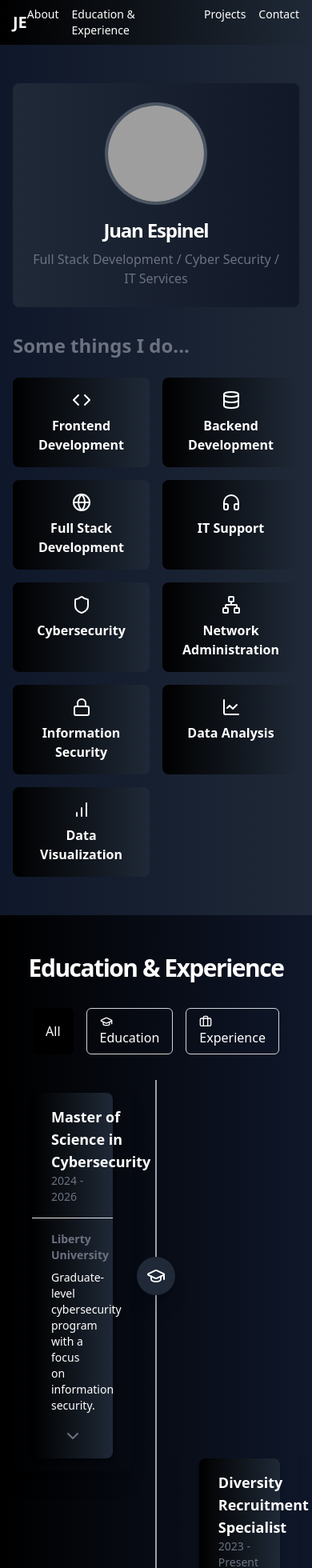
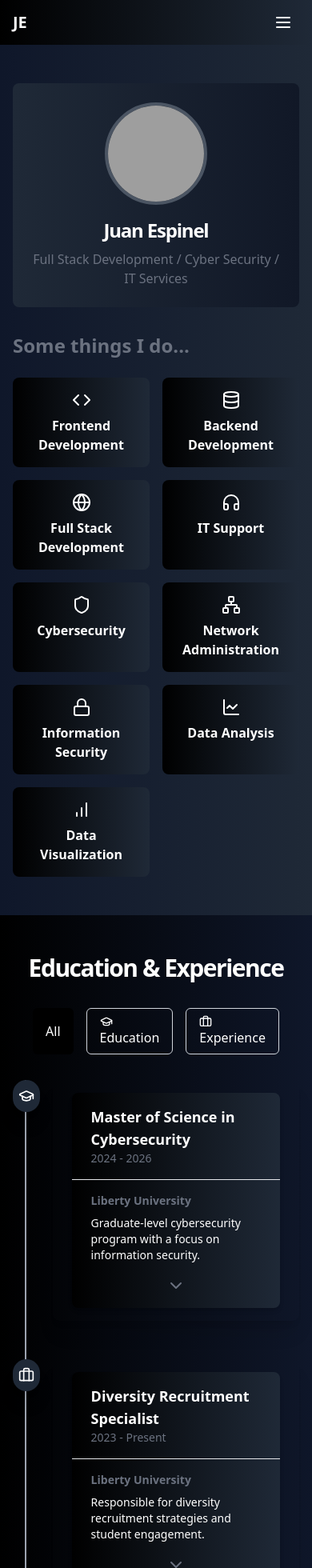
Before and after one commit to jespinelbueno/portfolio-website, a Next.js app: page / in a window 390 px wide. Shown: the top 1960 px of the page at 80% size. Built offline with nearby package versions, Linux system fonts and the light colour scheme; grey boxes are pictures that could not be loaded.

Commit message:
Mobile Experiece Update

```diff
--- a/components/Education&Experience.tsx
+++ b/components/Education&Experience.tsx
@@ -76,72 +76,62 @@ const timelineItems: TimelineItem[] = [
 
 
   export function EducationExperience() {
-  const [expandedItems, setExpandedItems] = useState<number[]>([])
-  const [filter, setFilter] = useState<'all' | 'education' | 'experience'>('all')
-  const [progress, setProgress] = useState(0)
+    const [expandedItems, setExpandedItems] = useState<number[]>([]);
+    const [filter, setFilter] = useState<"all" | "education" | "experience">("all");
+    const [progress, setProgress] = useState(0);
 
     const toggleItem = (index: number) => {
-    setExpandedItems(prev =>
-      prev.includes(index)
-        ? prev.filter(i => i !== index)
-        : [...prev, index]
-    )
-  }
+      setExpandedItems((prev) =>
+        prev.includes(index) ? prev.filter((i) => i !== index) : [...prev, index]
+      );
+    };
 
-  const filteredItems = timelineItems.filter(item =>
-    filter === 'all' || item.type === filter
-  )
+    const filteredItems = timelineItems.filter((item) => filter === "all" || item.type === filter);
 
     useEffect(() => {
       const handleScroll = () => {
-      const scrollPosition = window.scrollY
-      const windowHeight = window.innerHeight
-      const fullHeight = document.documentElement.scrollHeight
-      const newProgress = (scrollPosition / (fullHeight - windowHeight)) * 100
-      setProgress(newProgress)
-    }
+        const scrollPosition = window.scrollY;
+        const windowHeight = window.innerHeight;
+        const fullHeight = document.documentElement.scrollHeight;
+        const newProgress = (scrollPosition / (fullHeight - windowHeight)) * 100;
+        setProgress(newProgress);
+      };
 
-    window.addEventListener('scroll', handleScroll)
-    return () => window.removeEventListener('scroll', handleScroll)
-  }, [])
+      window.addEventListener("scroll", handleScroll);
+      return () => window.removeEventListener("scroll", handleScroll);
+    }, []);
 
     return (
-    <section className="w-full pt-12 pb-6 md:pt-24 md:pb-12 lg:pt-32 lg:pb16  bg-gradient-to-r text-white from-black to-slate-900" id="education-experience">
+      <section
+        className="w-full pt-12 pb-6 md:pt-24 md:pb-12 lg:pt-32 lg:pb16 bg-gradient-to-r text-white from-black to-slate-900"
+        id="education-experience"
+      >
         <div className="container px-4 md:px-6 max-w-5xl mx-auto">
           <h2 className="text-3xl font-bold tracking-tighter sm:text-4xl md:text-5xl mb-8 text-center">
             Education & Experience
           </h2>
           <div className="flex justify-center space-x-4 mb-8">
-          <Button
-            onClick={() => setFilter('all')}
-            variant={filter === 'all' ? 'default' : 'outline'}
-          >
+            <Button onClick={() => setFilter("all")} variant={filter === "all" ? "default" : "outline"}>
               All
             </Button>
-          <Button
-            onClick={() => setFilter('education')}
-            variant={filter === 'education' ? 'default' : 'outline'}
-          >
+            <Button onClick={() => setFilter("education")} variant={filter === "education" ? "default" : "outline"}>
               <GraduationCap className="mr-2 h-4 w-4" />
               Education
             </Button>
-          <Button
-            onClick={() => setFilter('experience')}
-            variant={filter === 'experience' ? 'default' : 'outline'}
-          >
+            <Button onClick={() => setFilter("experience")} variant={filter === "experience" ? "default" : "outline"}>
               <Briefcase className="mr-2 h-4 w-4" />
               Experience
             </Button>
           </div>
           <div className="relative">
-          {/* Vertical line */}
-          <div className="absolute left-1/2 transform -translate-x-1/2 w-0.5 h-full bg-gray-400" />
-          {/* Progress indicator */}
+            {/* Vertical Line */}
+            <div className="absolute left-1/2 transform -translate-x-1/2 w-0.5 h-full bg-gray-400 max-[570px]:left-4" />
+            {/* Progress Indicator */}
             <div
-            className="absolute left-1/2 transform -translate-x-1/2 w-0.5  bg-gray-500 dark:bg-blue-400 transition-all duration-300 ease-out"
+              className="absolute left-1/2 transform -translate-x-1/2 w-0.5 bg-gray-500 dark:bg-blue-400 transition-all duration-300 ease-out max-[570px]:left-4"
               style={{ height: `${progress}%` }}
             />
-
+            {/* Timeline Items */}
             <AnimatePresence>
               {filteredItems.map((item, index) => (
                 <motion.div
@@ -150,24 +140,23 @@ export function EducationExperience() {
                   animate={{ opacity: 1, y: 0 }}
                   exit={{ opacity: 0, y: -50 }}
                   transition={{ duration: 0.5 }}
-                className={`mb-12 flex justify-between items-center w-full ${
-                  index % 2 === 0 ? 'flex-row-reverse left-timeline' : 'right-timeline'
-                }`}
-                style={{
-                  marginTop: index === 0 ? '0' : '-80px',
-                }}
+                  className={`mb-12 flex w-full ${
+                    index % 2 === 0 ? "flex-row-reverse" : ""
+                  } max-[400px]:flex-row max-[570px]:items-start max-[570px]:space-x-4`}
                 >
-                <div className="order-1 w-5/12" />
-                <div className="z-20 flex items-center justify-center order-1 bg-gray-800 shadow-xl w-12 h-12 rounded-full">
-                  {item.type === 'education' ? (
-                    <GraduationCap className="w-6 h-6 text-white" />
+                  {/* Timeline Icon */}
+                  <div className="z-20 flex items-center justify-center bg-gray-800 shadow-xl w-12 h-12 rounded-full max-[4700px]:w-10 max-[570px]:h-10 max-[570px]:ml-0">
+                    {item.type === "education" ? (
+                      <GraduationCap className="w-6 h-6 text-white max-[570px]:w-5 max-[570px]:h-5" />
                     ) : (
-                    <Briefcase className="w-6 h-6 text-white" />
+                      <Briefcase className="w-6 h-6 text-white max-[570px]:w-5 max-[570px]:h-5" />
                     )}
                   </div>
-                <div className="order-1 from-black to-gray-800 dark:bg-gray-900 rounded-lg shadow-xl w-5/12 px-6 py-4">
+
+                  {/* Timeline Card */}
+                  <div className="from-black to-gray-800 dark:bg-gray-900 rounded-lg shadow-xl px-6 py-4 w-5/12 max-[570px]:w-full max-[570px]:ml-2">
                     <Card
-                    className={`${item.type === 'education' ? 'bg-blue-50 dark:bg-blue-900/50' : ''} cursor-pointer transition-all duration-300 ease-in-out hover:shadow-2xl`}
+                      className={`cursor-pointer transition-all duration-300 ease-in-out hover:shadow-2xl`}
                       onClick={() => toggleItem(index)}
                     >
                       <CardHeader>
@@ -185,7 +174,7 @@ export function EducationExperience() {
                           {expandedItems.includes(index) && (
                             <motion.div
                               initial={{ opacity: 0, height: 0 }}
-                            animate={{ opacity: 1, height: 'auto' }}
+                              animate={{ opacity: 1, height: "auto" }}
                               exit={{ opacity: 0, height: 0 }}
                               transition={{ duration: 0.3 }}
                               className="mt-4 text-sm text-gray-600 dark:text-gray-300"
@@ -210,5 +199,5 @@ export function EducationExperience() {
           </div>
         </div>
       </section>
-  )
+    );
   }
--- a/components/Header.tsx
+++ b/components/Header.tsx
@@ -1,21 +1,40 @@
-import Link from 'next/link'
+"use client";
 
+import { useState, useEffect } from "react";
+import { motion } from "framer-motion";
+import Link from "next/link";
+import { Menu, X } from "lucide-react"; // Icons for open/close
 
 export function Header() {
+  const [isOpen, setIsOpen] = useState(false);
+
+  // Disable scrolling when menu is open
+  useEffect(() => {
+    if (isOpen) {
+      document.body.style.overflow = "hidden"; // Disable scrolling
+    } else {
+      document.body.style.overflow = "auto"; // Enable scrolling
+    }
+    return () => {
+      document.body.style.overflow = "auto"; // Reset on unmount
+    };
+  }, [isOpen]);
+
   return (
-    <header className="px-4 lg:px-6 h-14 flex  items-center justify-center bg-gradient-to-r from-black to-gray-800 text-white ">
-      <Link href="#" className="flex items-center justify-center">
+    <header className="px-4 lg:px-6 h-14 flex items-center justify-between bg-gradient-to-r from-black to-gray-800 text-white relative z-50">
+      {/* Logo */}
+      <Link href="#" className="flex items-center">
         <span className="sr-only">Juan Espinel</span>
         <span className="font-bold text-xl">JE</span>
       </Link>
 
-
-      <nav className="ml-auto flex gap-4 sm:gap-6">
+      {/* Desktop Navigation (Hidden on small screens) */}
+      <nav className="ml-auto hidden max-[400px]:hidden sm:flex gap-4">
         <Link className="text-sm font-medium hover:underline underline-offset-4" href="#about">
           About
         </Link>
-        <Link className='text-sm font-medium hover:underline underline-offset-4' href="#education-experience">
-        Education & Experience
+        <Link className="text-sm font-medium hover:underline underline-offset-4" href="#education-experience">
+          Education & Experience
         </Link>
         <Link className="text-sm font-medium hover:underline underline-offset-4" href="#projects">
           Projects
@@ -24,6 +43,46 @@ export function Header() {
           Contact
         </Link>
       </nav>
+
+      {/* Hamburger Menu Button (Visible on small screens) */}
+      <button
+        className="sm:hidden max-[400px]:flex items-center justify-center p-2 z-50"
+        onClick={() => setIsOpen(true)}
+      >
+        <Menu size={24} />
+      </button>
+
+      {/* Full-Screen Mobile Navigation Menu */}
+      {isOpen && (
+        <motion.div
+          initial={{ opacity: 0 }}
+          animate={{ opacity: 1 }}
+          exit={{ opacity: 0 }}
+          className="fixed inset-0 bg-black bg-opacity-95 flex flex-col items-center justify-center text-white space-y-6 z-50"
+        >
+          {/* Close Button */}
+          <button
+            className="absolute top-4 right-6 text-white"
+            onClick={() => setIsOpen(false)}
+          >
+            <X size={32} />
+          </button>
+
+          {/* Menu Links */}
+          <Link className="text-2xl font-medium hover:underline" href="#about" onClick={() => setIsOpen(false)}>
+            About
+          </Link>
+          <Link className="text-2xl font-medium hover:underline" href="#education-experience" onClick={() => setIsOpen(false)}>
+            Education & Experience
+          </Link>
+          <Link className="text-2xl font-medium hover:underline" href="#projects" onClick={() => setIsOpen(false)}>
+            Projects
+          </Link>
+          <Link className="text-2xl font-medium hover:underline" href="#contact" onClick={() => setIsOpen(false)}>
+            Contact
+          </Link>
+        </motion.div>
+      )}
     </header>
-  )
+  );
 }
```
Lines whose indentation alone changed are shown as unchanged.
